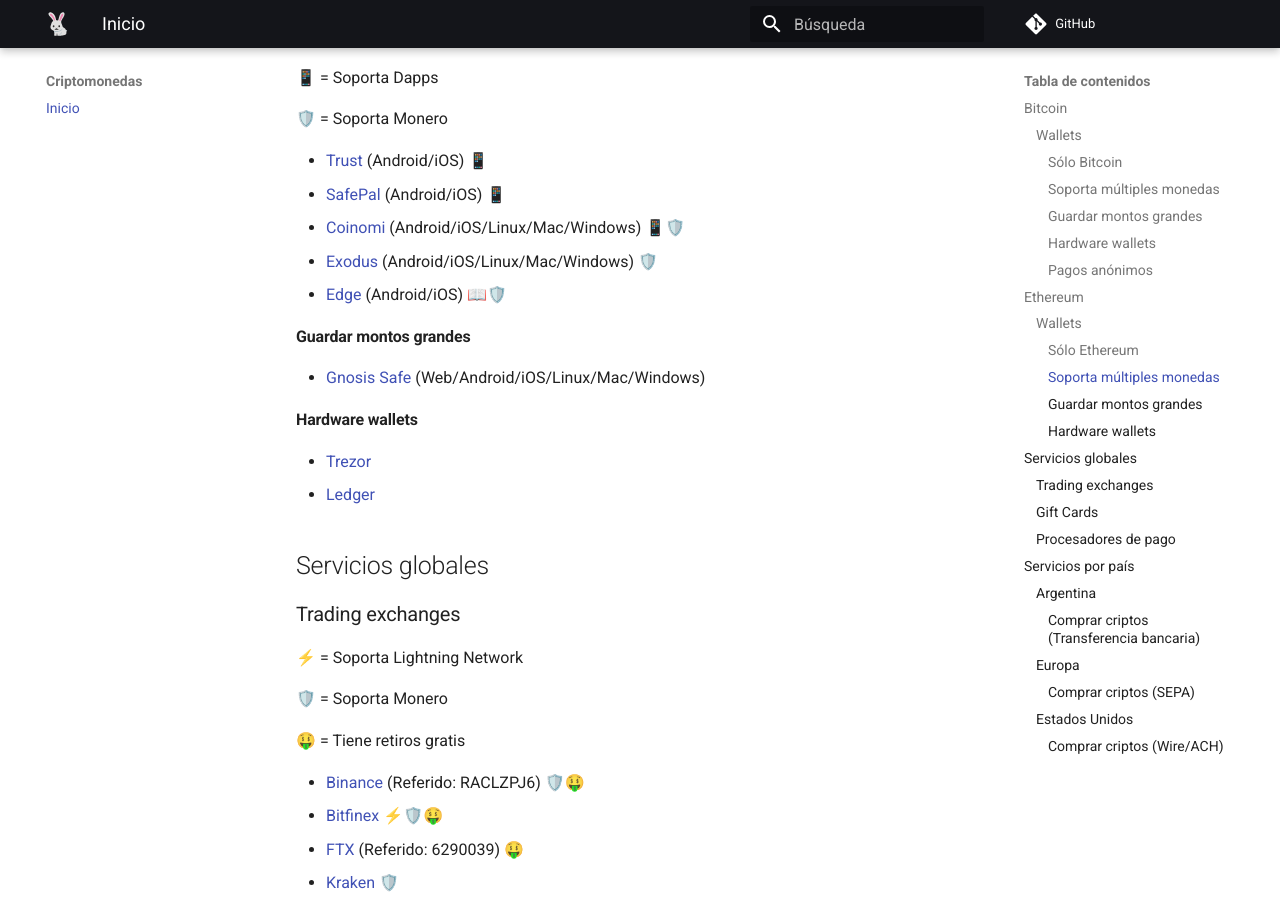
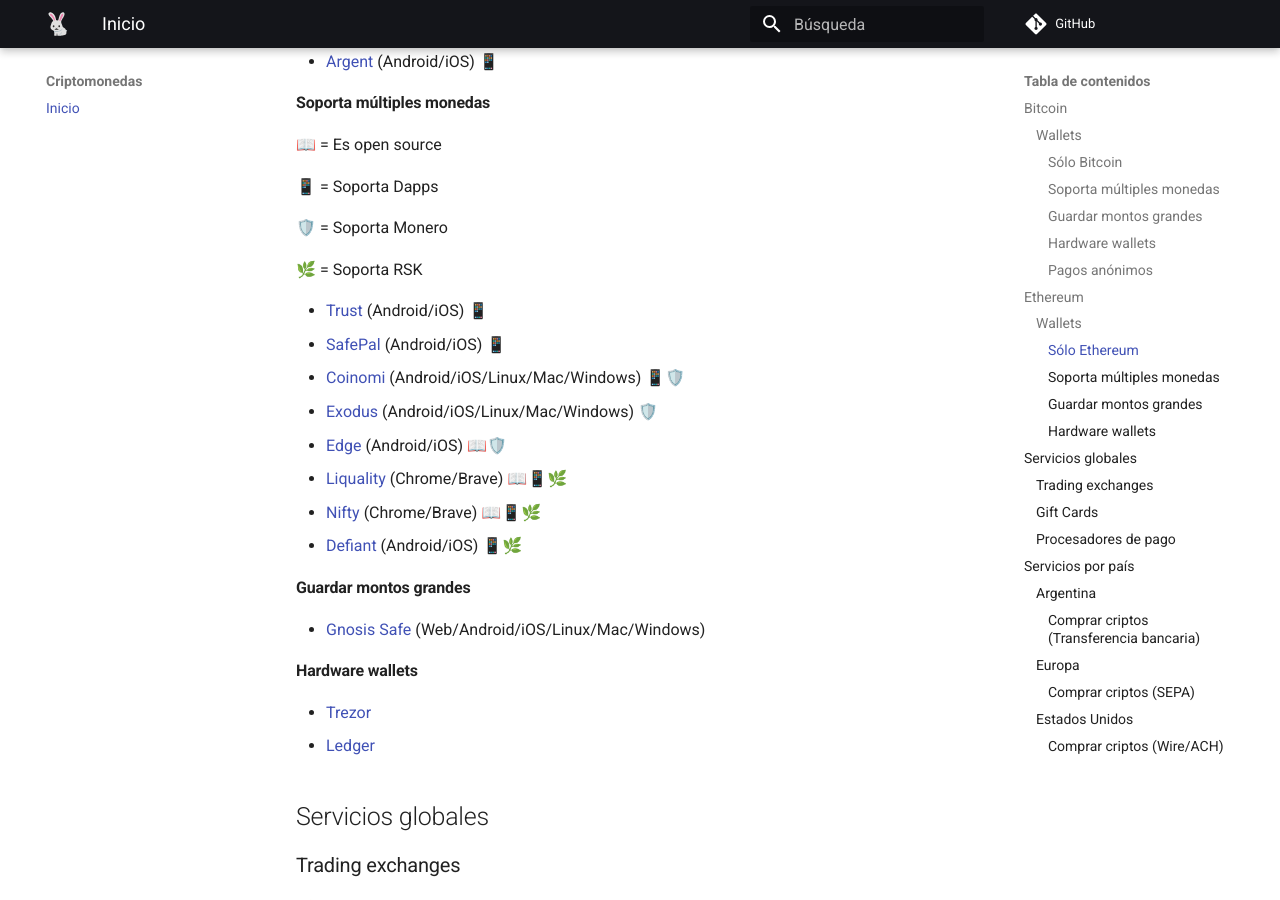
Before and after one commit to anomalouscode/wiki, an MkDocs documentation site: the page built from docs/criptomonedas/index.md, in a window 1280 px wide and 900 px high, scrolled down 2043 px. Built offline with MkDocs 1.6.1 and Material for MkDocs 9.7.7, drawn with Linux system fonts in a browser that asks for light colours; comment, search, counter and statistics services are not loaded; some of the changed text lies outside the part shown.

Commit message:
Update index.md

```diff
--- a/docs/criptomonedas/index.md
+++ b/docs/criptomonedas/index.md
@@ -36,11 +36,15 @@
 
 🛡️ = Soporta Monero
 
+🌿 = Soporta RSK
+
 - [Trust](https://trustwallet.com/) (Android/iOS) 📱
 - [SafePal](https://www.safepal.io/download) (Android/iOS) 📱
 - [Coinomi](https://www.coinomi.com/) (Android/iOS/Linux/Mac/Windows) 📱🛡️
 - [Exodus](https://www.exodus.io/) (Android/iOS/Linux/Mac/Windows) 🛡️
 - [Edge](https://edge.app/) (Android/iOS) 📖🛡️
+- [Liquality](https://liquality.io/) (Chrome/Brave) 📖📱🌿
+- [Defiant](https://defiantapp.tech/) (Android/iOS) 📱🌿
 
 #### Guardar montos grandes
 
@@ -83,11 +87,16 @@
 
 🛡️ = Soporta Monero
 
+🌿 = Soporta RSK
+
 - [Trust](https://trustwallet.com/) (Android/iOS) 📱
 - [SafePal](https://www.safepal.io/download) (Android/iOS) 📱
 - [Coinomi](https://www.coinomi.com/) (Android/iOS/Linux/Mac/Windows) 📱🛡️
 - [Exodus](https://www.exodus.io/) (Android/iOS/Linux/Mac/Windows) 🛡️
 - [Edge](https://edge.app/) (Android/iOS) 📖🛡️
+- [Liquality](https://liquality.io/) (Chrome/Brave) 📖📱🌿
+- [Nifty](https://chrome.google.com/webstore/detail/nifty-wallet/jbdaocneiiinmjbjlgalhcelgbejmnid) (Chrome/Brave) 📖📱🌿
+- [Defiant](https://defiantapp.tech/) (Android/iOS) 📱🌿
 
 #### Guardar montos grandes
 
```
